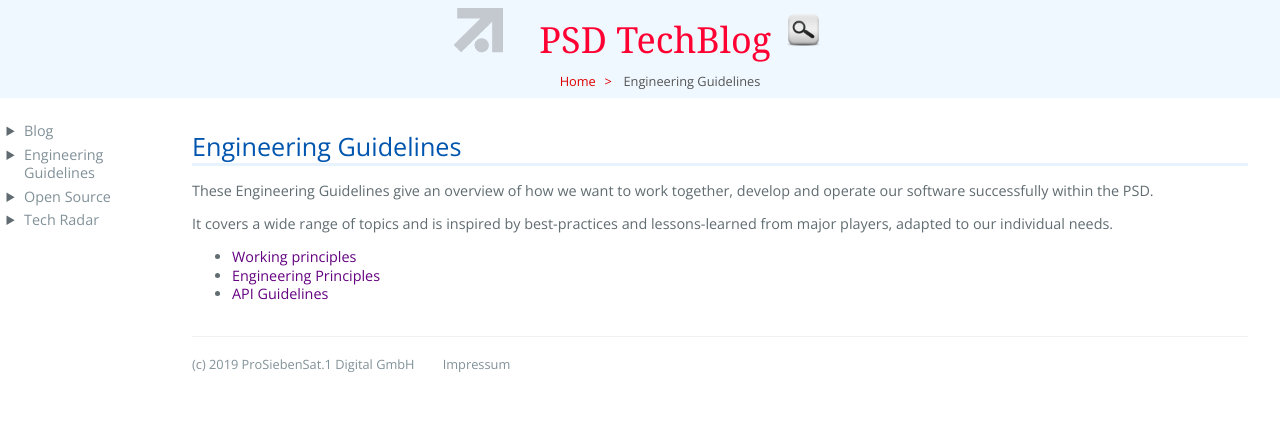
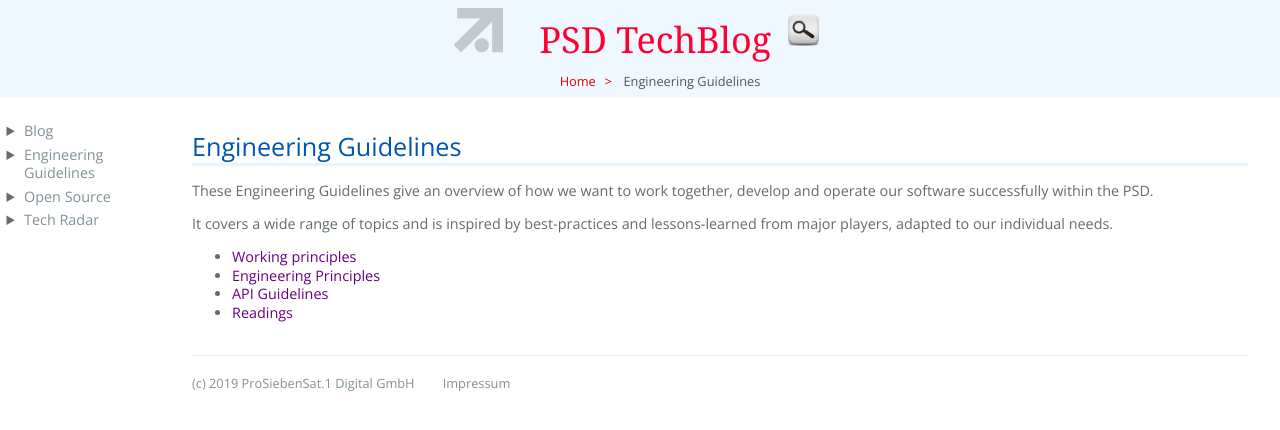
Before and after one commit to croedel/PSD-blog, a Jekyll site: the page built from engineering_guidelines/index.md, in a window 1280 px wide. Shown: the top 430 px of the page. Built offline with Jekyll 4.4.1, drawn with Linux system fonts in a browser that asks for light colours; our own code applies the rules of GitHub Pages for plain Markdown files.

Commit message:
Update index.md

```diff
--- a/engineering_guidelines/index.md
+++ b/engineering_guidelines/index.md
@@ -11,3 +11,4 @@ It covers a wide range of topics and is inspired by best-practices and lessons-l
 * [Working principles](working_principles)
 * [Engineering Principles](engineering_principles)
 * [API Guidelines](api_guidelines)
+* [Readings](readings)
```
